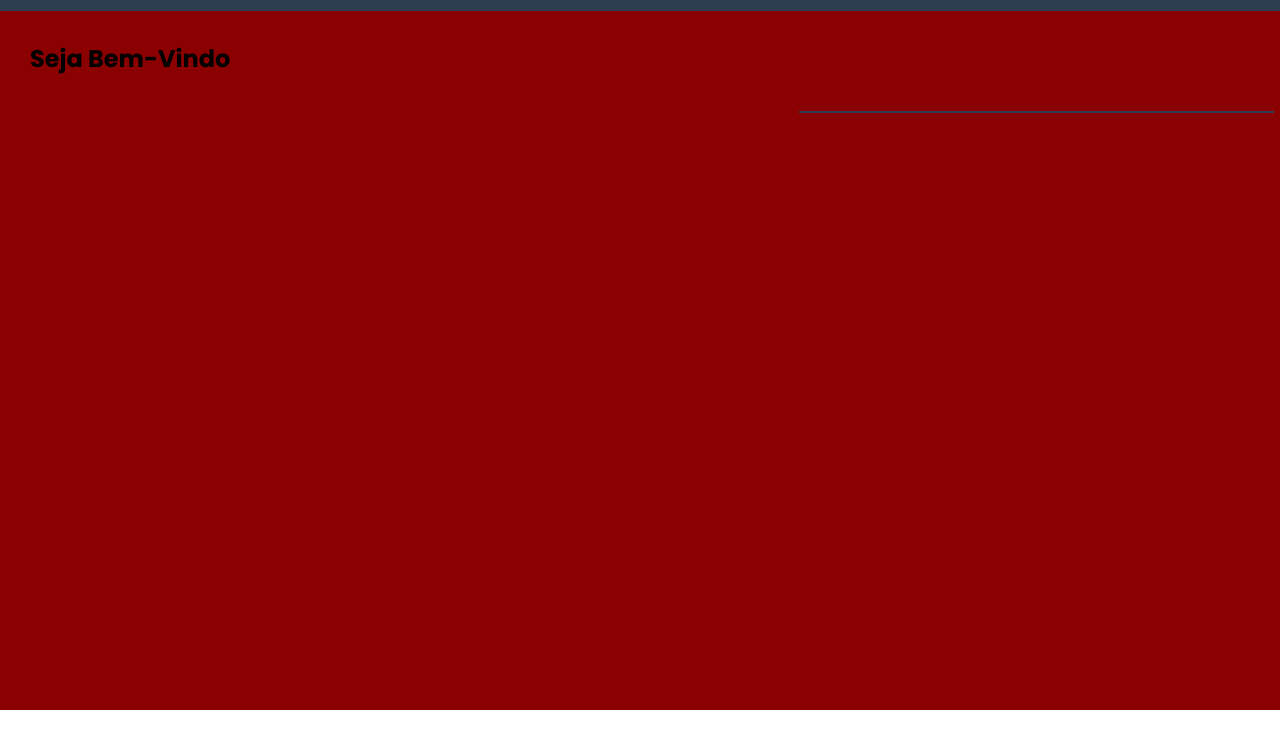
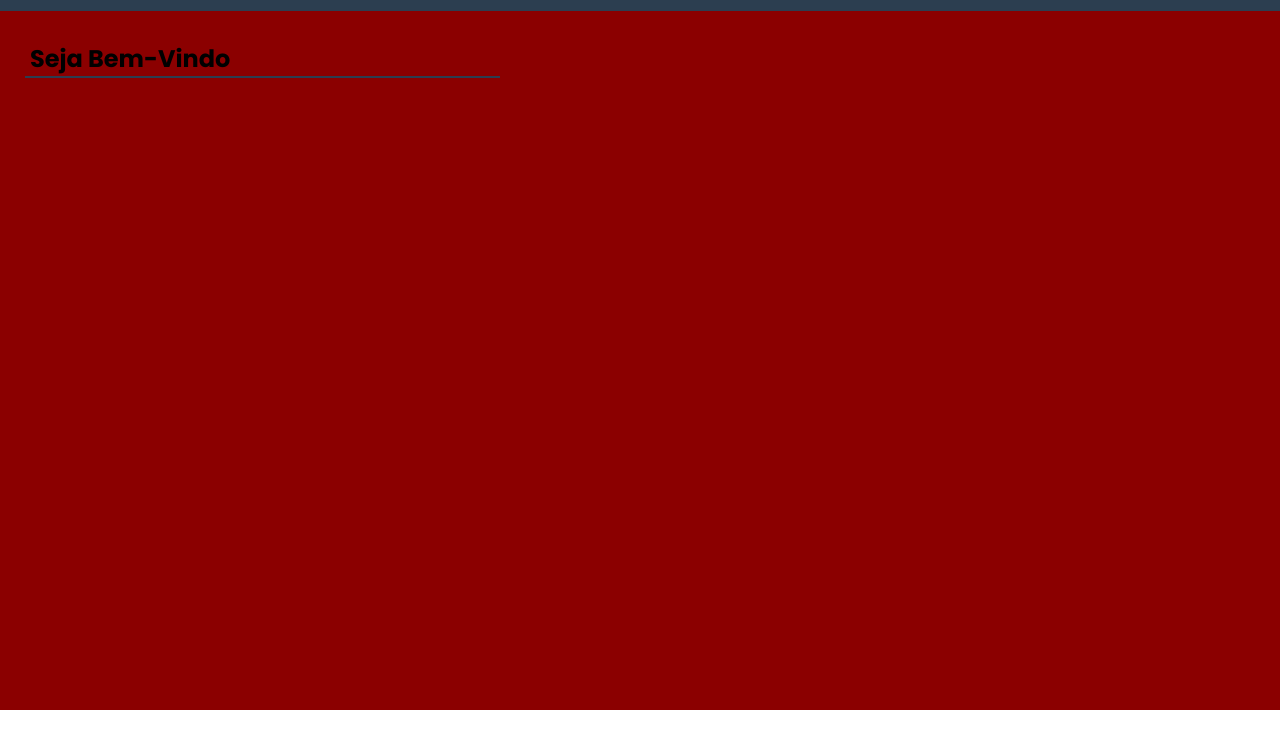
Before and after one commit to amorimsilv/LojaDeCarros, a plain HTML site: page home/index.html in a window 1280 px wide. Shown: the part 71-800 px from the top of the page. Drawn offline with Linux system fonts and the light colour scheme.

Commit message:
Update style.css

```diff
--- a/style/style.css
+++ b/style/style.css
@@ -84,11 +84,10 @@ main {
 
 #linha {
     display: flex;
-    position: absolute;
     background-color: var(--azul-marinho);
 
-    bottom: 77%;
-    right: 0.5%;
+    margin-top: -30px;
+    margin-left: 25px;
 
     width: 475px;
     height: 2px;
```
